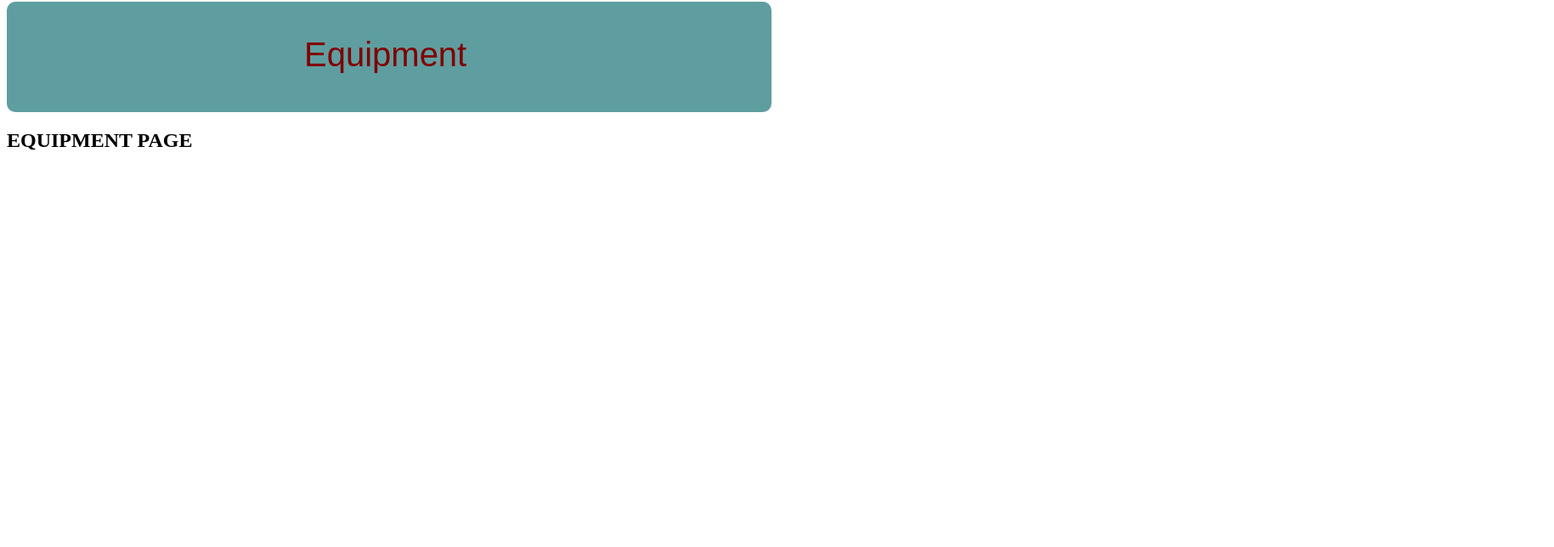
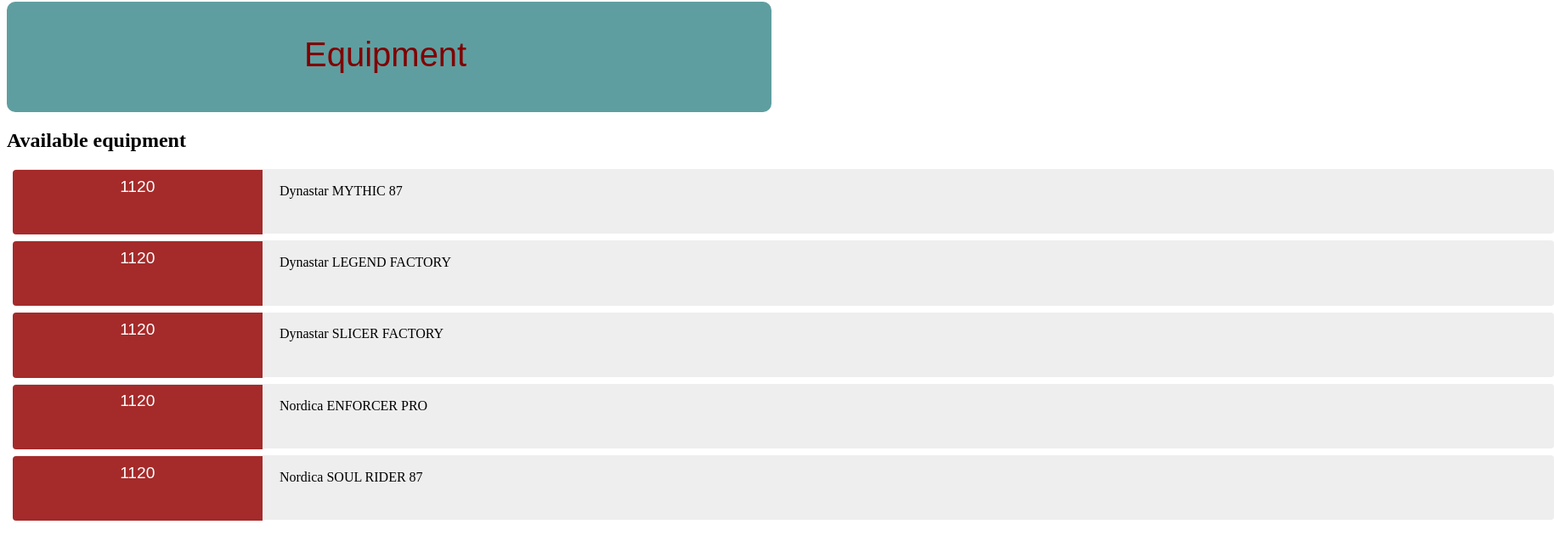
Before and after one commit to vakulin95/Angular-lab, an Angular app: page /equipment in a window 1280 px wide. Shown: the part 445-1089 px from the top of the page at 85% size, 1829 px wide, since content can reach past the window. Before the commit the page ends 800 px from the top, so only its background shows below. Built offline with nearby package versions, Linux system fonts and the light colour scheme.

Commit message:
[src/app] - equipment module works

```diff
--- a/src/app/equipment-list.ts
+++ b/src/app/equipment-list.ts
@@ -0,0 +1,9 @@
+import { Equipment_template } from './equipment-class';
+
+export const Equipment_list: Equipment_template[] = [
+  { id: 1120, manuf: 'Dynastar', model: 'MYTHIC 87', size: 171, radius: 15, pic: "1.jpg" },
+  { id: 1120, manuf: 'Dynastar', model: 'LEGEND FACTORY', size: 190, radius: 22, pic: "2.jpg" },
+  { id: 1120, manuf: 'Dynastar', model: 'SLICER FACTORY', size: 160, radius: 17, pic: "3.jpg" },
+  { id: 1120, manuf: 'Nordica', model: 'ENFORCER PRO', size: 185, radius: 21, pic: "4.jpg" },
+  { id: 1120, manuf: 'Nordica', model: 'SOUL RIDER 87', size: 175, radius: 16, pic: "5.jpg" }
+];
--- a/src/app/equipment/equipment.component.css
+++ b/src/app/equipment/equipment.component.css
@@ -0,0 +1,58 @@
+.selected {
+    background-color: #CFD8DC !important;
+    color: black;
+  }
+  .equipment-class {
+    margin: 0 0 2em 0;
+    list-style-type: none;
+    padding: 0;
+    width: 15em;
+  }
+  .equipment-class li {
+    cursor: pointer;
+    position: relative;
+    left: 0;
+    background-color: #EEE;
+    margin: .5em;
+    padding: .3em 0;
+    width: 1360pt;
+    height: 50pt;
+    border-radius: 4px;
+  }
+  .equipment-class li.selected:hover {
+    background-color: #BBD8DC !important;
+    color: black;
+  }
+  .equipment-class li:hover {
+    color: #607D8B;
+    background-color: #DDD;
+    left: .1em;
+  }
+  .equipment-class .text {
+    position: relative;
+    top: -3px;
+  }
+  .equipment-class .badge {
+    display: inline-block;
+    font-size: small;
+    color: white;
+    padding: 0.5em 0.7em 0 0.7em;
+    text-align: center;
+    font-size: larger;
+    background-color: brown;
+    line-height: 1em;
+    position: relative;
+    left: -1px;
+    top: -4px;
+    height: 50pt;
+    width: 200pt;
+    margin-right: .8em;
+    border-radius: 4px 0 0 4px;
+    font-family: Arial, Helvetica, sans-serif;
+  }
+
+  img {
+      position: static;
+      margin-top: -150pt;
+      margin-left: 250pt;
+  }
--- a/src/app/equipment/equipment.component.html
+++ b/src/app/equipment/equipment.component.html
@@ -1 +1,23 @@
-<h2>EQUIPMENT PAGE</h2>
+<h2>Available equipment</h2>
+
+<div *ngIf="equipment_used">
+    <h3>{{ equipment_used.manuf | uppercase }} {{equipment_used.model}}</h3>
+    <div><span>id: </span>{{equipment_used.id}}</div>
+    <div>
+        <label>Model:
+            <input [(ngModel)]="equipment_used.model" placeholder="model">
+        </label>
+    </div>
+    <div><span>Size: </span>{{equipment_used.size}}</div>
+    <div><span>Radius: </span>{{equipment_used.radius}}</div>
+    <img src="assets/img/{{equipment_used.pic}}">
+</div>
+
+<ul class="equipment-class">
+  <li *ngFor="let equipment of equipment_list_used"
+    [class.selected]="equipment === equipment_used"
+    (click)="onSelect(equipment)">
+    <span class="badge">{{equipment.id}}</span>
+        {{equipment.manuf}} {{equipment.model}}
+  </li>
+</ul>
--- a/src/app/equipment/equipment.component.ts
+++ b/src/app/equipment/equipment.component.ts
@@ -1,4 +1,6 @@
 import { Component, OnInit } from '@angular/core';
+import { Equipment_template } from '../equipment-class';
+import { Equipment_list } from '../equipment-list';
 
 @Component({
   selector: 'app-equipment',
@@ -9,7 +11,15 @@ export class EquipmentComponent implements OnInit {
 
   constructor() { }
 
+  equipment_list_used = Equipment_list;
+
+  equipment_used : Equipment_template;
+
   ngOnInit() {
   }
 
+  onSelect(x: Equipment_template): void {
+    this.equipment_used = x;
+  }
+
 }
```
Also changed, not shown: src/app/equipment-class.ts (+8 -0 lines), src/app/title.png (added).
